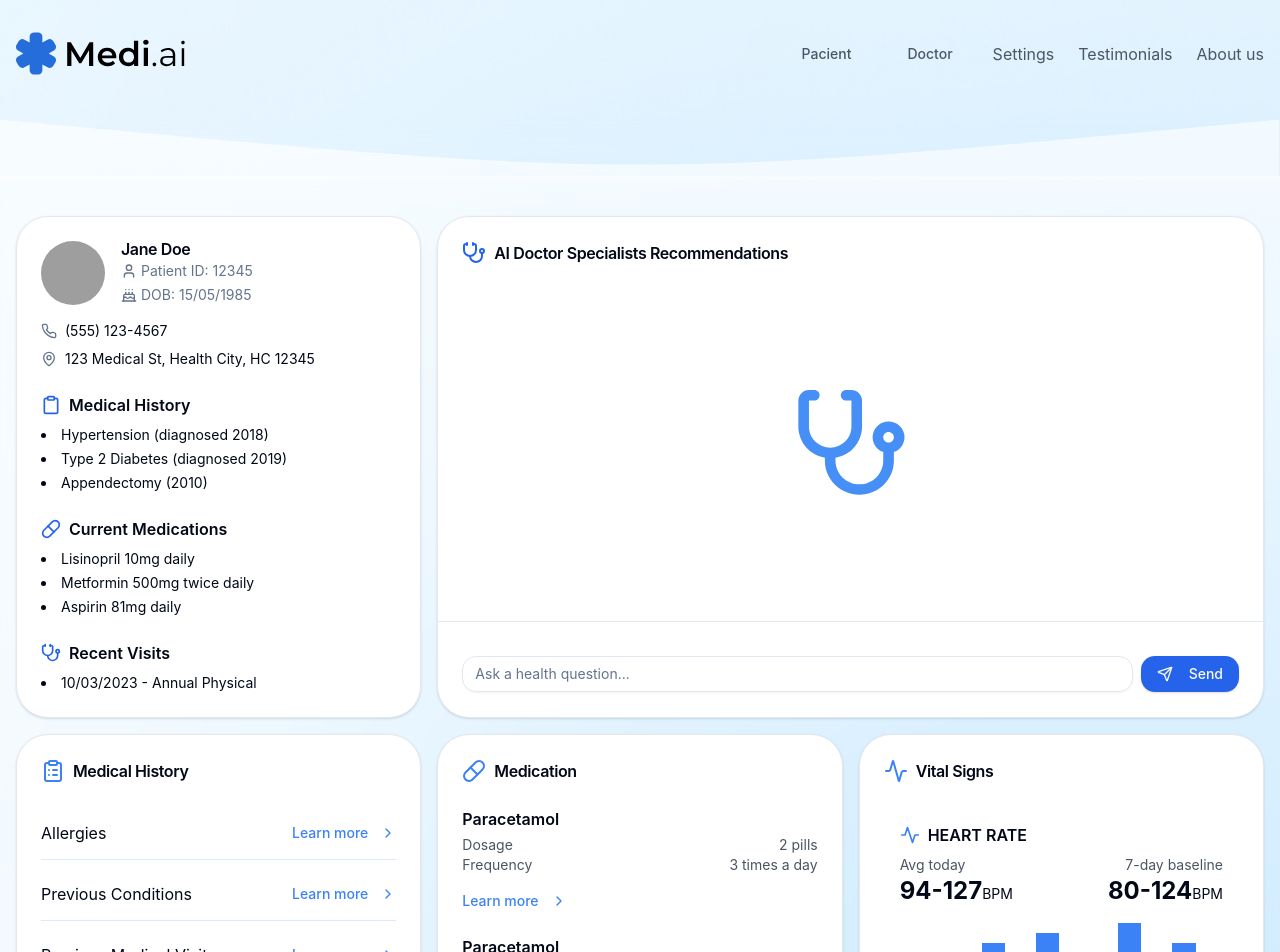
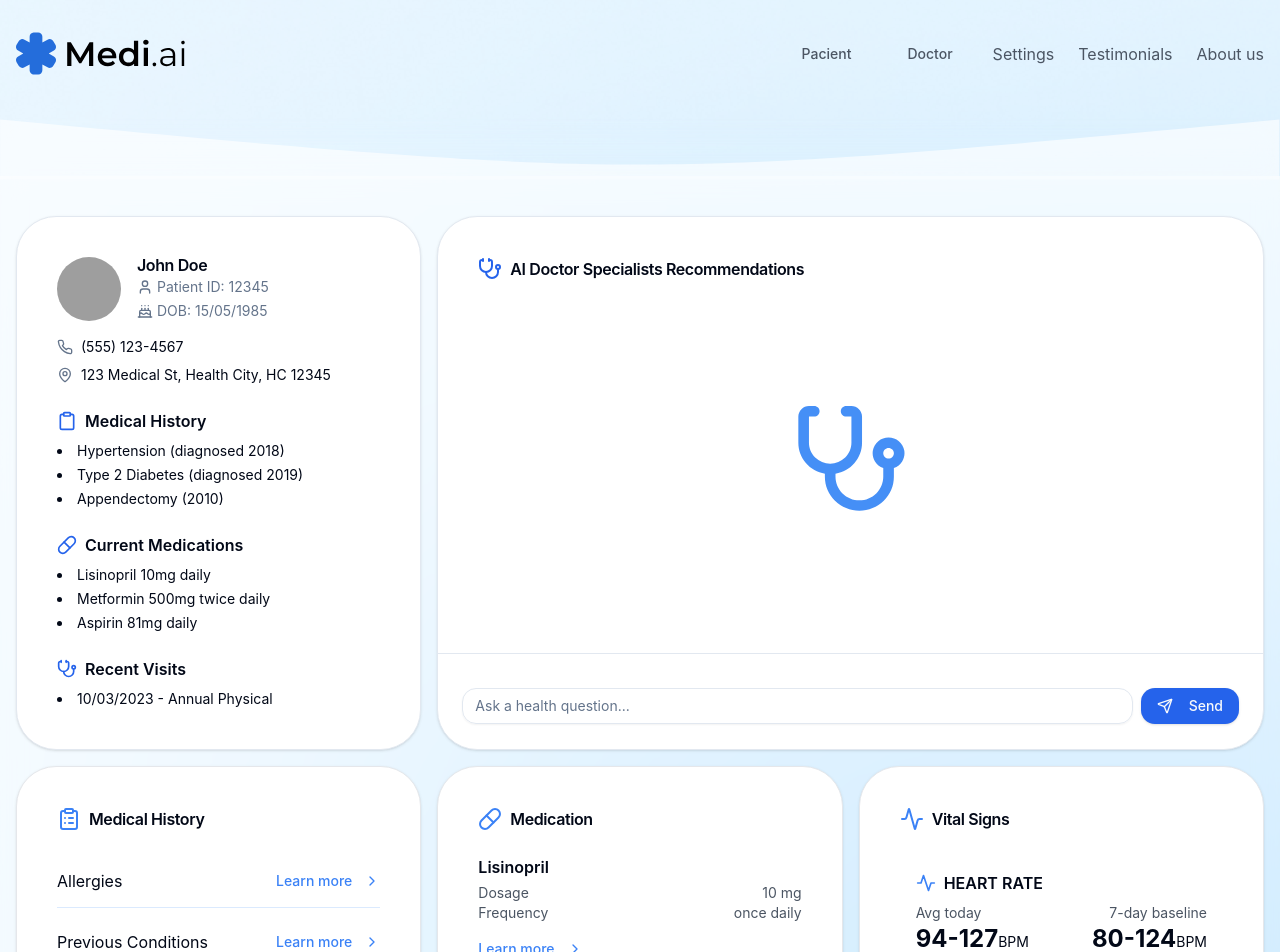
Before and after one commit to Flypr/faithbase-hackathon, a React (Vite) app in the folder faithbase/: page / in a window 1280 px wide. Shown: the top 952 px of the page. Built offline with nearby package versions, Linux system fonts and the light colour scheme; grey boxes are pictures that could not be loaded.

Commit message:
Refactor MedicalDashboard and UserInfo components

```diff
--- a/faithbase/src/components/MedicalDashboard.jsx
+++ b/faithbase/src/components/MedicalDashboard.jsx
@@ -12,8 +12,8 @@ export default function MedicalDashboard() {
 	];
 
 	const medications = [
-		{ name: 'Paracetamol', dosage: '2 pills', frequency: '3 times a day' },
-		{ name: 'Paracetamol', dosage: '2 pills', frequency: '3 times a day' },
+		{ name: 'Lisinopril', dosage: '10 mg', frequency: 'once daily' },
+		{ name: 'Albuterol', dosage: '90 mcg', frequency: 'as needed' },
 	];
 
 	return (
--- a/faithbase/src/components/UserInfo.jsx
+++ b/faithbase/src/components/UserInfo.jsx
@@ -26,7 +26,7 @@ export default function UserInfo() {
 						<AvatarFallback>JD</AvatarFallback>
 					</Avatar>
 					<div>
-						<CardTitle>Jane Doe</CardTitle>
+						<CardTitle>John Doe</CardTitle>
 						<div className="flex items-center text-sm text-muted-foreground mt-1">
 							<User className="mr-1 h-4 w-4" />
 							<span>Patient ID: 12345</span>
--- a/faithbase/src/components/ui/card.jsx
+++ b/faithbase/src/components/ui/card.jsx
@@ -6,7 +6,7 @@ const Card = React.forwardRef(({ className, ...props }, ref) => (
 	<div
 		ref={ref}
 		className={cn(
-			'rounded-[32px] border bg-card text-card-foreground shadow',
+			'rounded-[40px] border bg-card text-card-foreground shadow',
 			className
 		)}
 		{...props}
@@ -17,7 +17,7 @@ Card.displayName = 'Card';
 const CardHeader = React.forwardRef(({ className, ...props }, ref) => (
 	<div
 		ref={ref}
-		className={cn('flex flex-col space-y-1.5 p-6', className)}
+		className={cn('flex flex-col space-y-1.5 px-10 pt-10 pb-6', className)}
 		{...props}
 	/>
 ));
@@ -44,7 +44,7 @@ CardDescription.displayName = 'CardDescription';
 const CardContent = React.forwardRef(({ className, ...props }, ref) => (
 	<div
 		ref={ref}
-		className={cn('p-6 pt-0', className)}
+		className={cn('p-10 pt-0', className)}
 		{...props}
 	/>
 ));
```
